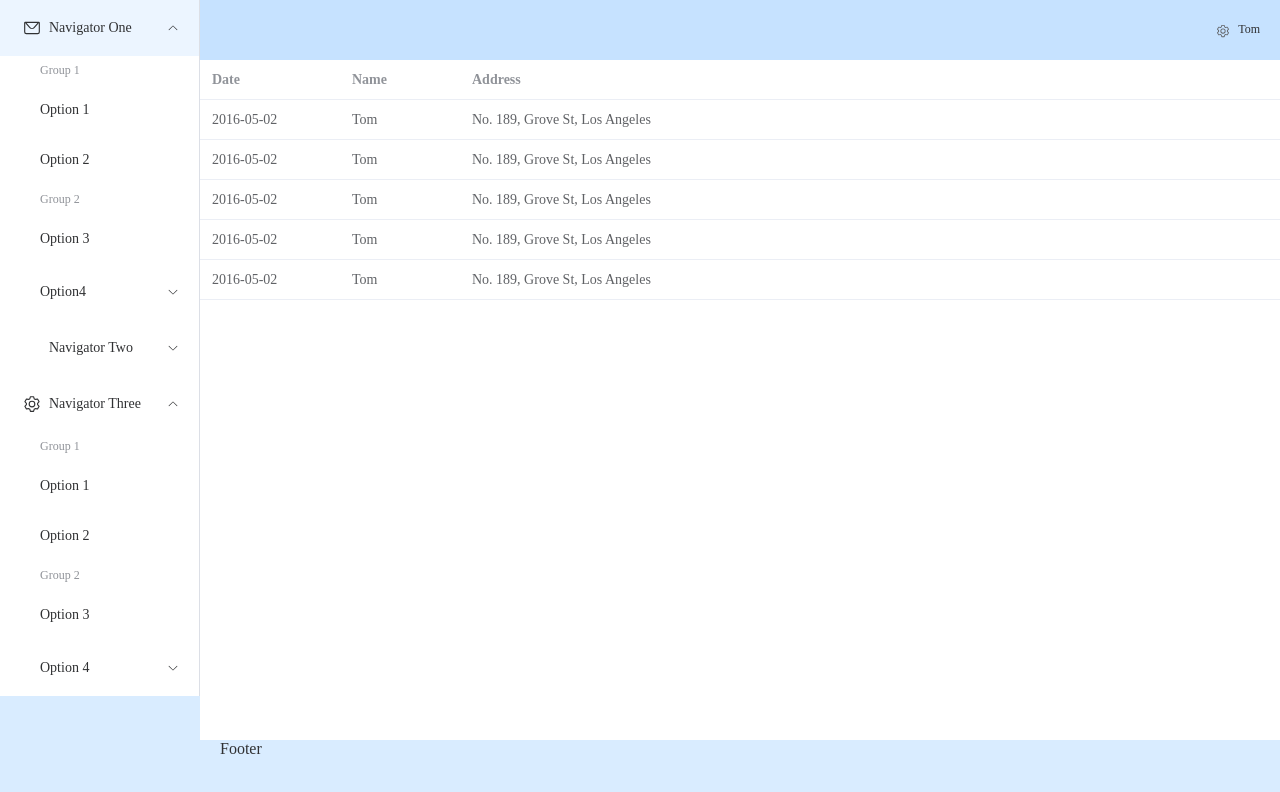
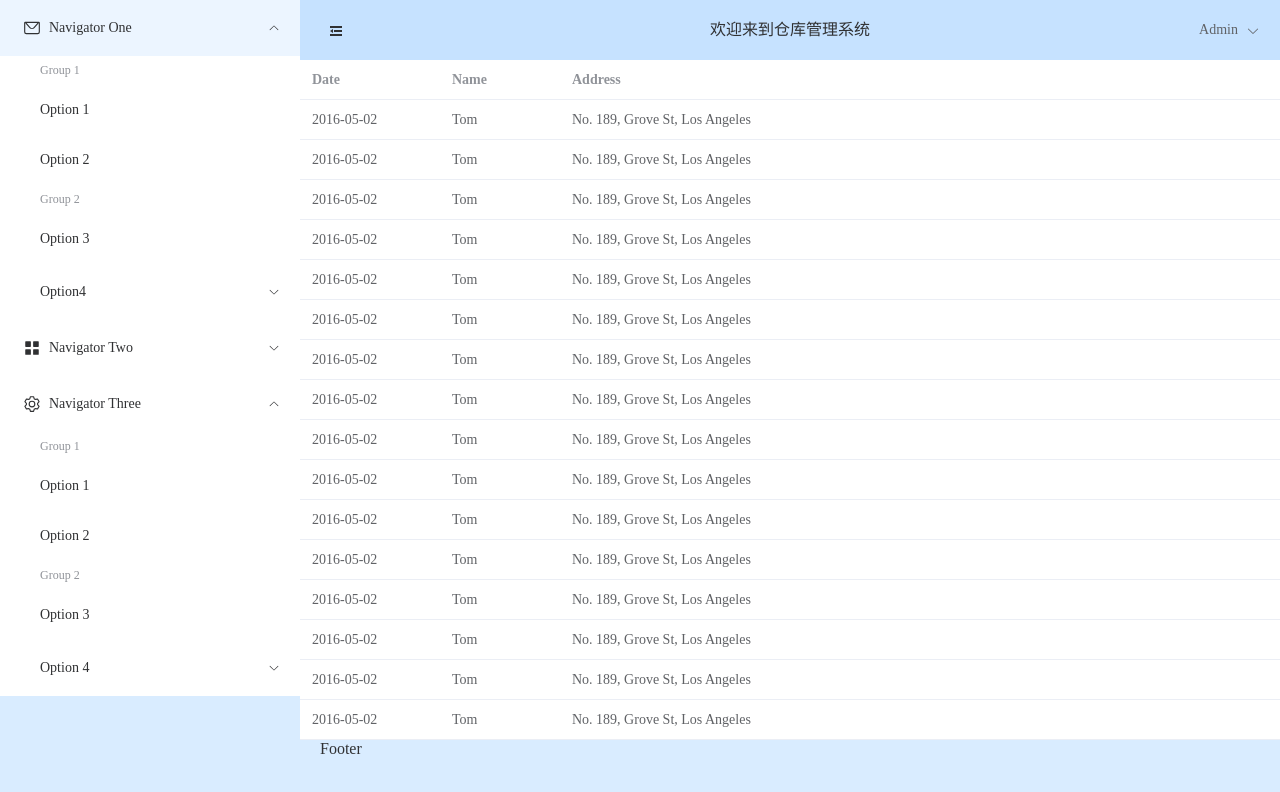
Before and after one commit to codicefun/codicefun-wms, a Vue app in the folder codicefun-wms-app/: page / in a window 1280 px wide. Shown: the top 792 px of the page. Built offline with nearby package versions, Linux system fonts and the light colour scheme.

Commit message:
Update header layout

```diff
--- a/codicefun-wms-app/src/layout/components/aside.vue
+++ b/codicefun-wms-app/src/layout/components/aside.vue
@@ -1,8 +1,9 @@
 <script setup lang="ts">
-import { Menu, Message, Setting } from '@element-plus/icons-vue'
+import { Menu as IconMenu, Message, Setting } from '@element-plus/icons-vue'
 </script>
 
 <template>
+  <el-aside>
     <el-scrollbar>
       <el-menu :default-openeds="['1', '3']">
         <el-sub-menu index="1">
@@ -28,7 +29,7 @@ import { Menu, Message, Setting } from '@element-plus/icons-vue'
         <el-sub-menu index="2">
           <template #title>
             <el-icon>
-            <menu />
+              <icon-menu />
             </el-icon>
             Navigator Two
           </template>
@@ -67,7 +68,16 @@ import { Menu, Message, Setting } from '@element-plus/icons-vue'
         </el-sub-menu>
       </el-menu>
     </el-scrollbar>
+  </el-aside>
 </template>
 
 <style scoped>
+.el-aside {
+  color: var(--el-text-color-primary);
+  background: var(--el-color-primary-light-8);
+}
+
+.el-menu {
+  border-right: none;
+}
 </style>
--- a/codicefun-wms-app/src/layout/components/footer.vue
+++ b/codicefun-wms-app/src/layout/components/footer.vue
@@ -1,10 +1,14 @@
-<script setup lang="ts">
-
-</script>
+<script setup lang="ts"></script>
 
 <template>
-  Footer
+  <el-footer>
+    Footer
+  </el-footer>
 </template>
 
 <style scoped>
+.el-footer {
+  color: var(--el-text-color-primary);
+  background-color: var(--el-color-primary-light-8);
+}
 </style>
--- a/codicefun-wms-app/src/layout/components/header.vue
+++ b/codicefun-wms-app/src/layout/components/header.vue
@@ -1,24 +1,68 @@
-<script setup lang="ts">
-import { Setting } from '@element-plus/icons-vue'
+<script lang="ts" setup>
+import { ArrowDown, Fold } from '@element-plus/icons-vue'
+
+const goUserCenter = () => {
+  console.log('user center')
+}
+
+const logout = () => {
+  console.log('logout')
+}
 </script>
 
 <template>
-  <div class="toolbar">
-    <el-dropdown>
-      <el-icon style="margin-right: 8px; margin-top: 1px">
-        <setting />
+  <el-header>
+    <el-row style="height: 100%">
+      <el-col :span="4" class="grid" style="justify-content: left">
+        <el-icon>
+          <fold />
         </el-icon>
+      </el-col>
+      <el-col :span="16" class="grid" style="justify-content: center">
+        欢迎来到仓库管理系统
+      </el-col>
+      <el-col :span="4" class="grid" style="justify-content: right">
+        <el-dropdown size="large">
+        <span class="el-dropdown-link">
+          Admin
+          <el-icon class="el-icon--right">
+            <arrow-down />
+          </el-icon>
+        </span>
           <template #dropdown>
             <el-dropdown-menu>
-          <el-dropdown-item>View</el-dropdown-item>
-          <el-dropdown-item>Add</el-dropdown-item>
-          <el-dropdown-item>Delete</el-dropdown-item>
+              <el-dropdown-item @click="goUserCenter">用户中心</el-dropdown-item>
+              <el-dropdown-item @click="logout">退出登录</el-dropdown-item>
             </el-dropdown-menu>
           </template>
         </el-dropdown>
-    <span>Tom</span>
-  </div>
+      </el-col>
+    </el-row>
+  </el-header>
 </template>
 
 <style scoped>
+.grid {
+  display: inline-flex;
+  align-items: center;
+  height: 100%;
+}
+
+.el-icon {
+  margin-top: 1px;
+  margin-left: 8px;
+}
+
+.el-header {
+  position: relative;
+  text-align: right;
+  color: var(--el-text-color-primary);
+  background-color: var(--el-color-primary-light-7);
+}
+
+.el-dropdown-link {
+  display: flex;
+  align-items: center;
+  cursor: pointer;
+}
 </style>
--- a/codicefun-wms-app/src/layout/components/main.vue
+++ b/codicefun-wms-app/src/layout/components/main.vue
@@ -7,10 +7,11 @@ const item = {
   address: 'No. 189, Grove St, Los Angeles'
 }
 
-const tableData = ref(Array.from({ length: 5 }).fill(item))
+const tableData = ref(Array.from({ length: 20 }).fill(item))
 </script>
 
 <template>
+  <el-main>
     <el-scrollbar>
       <el-table :data="tableData">
         <el-table-column label="Date" prop="date" width="140" />
@@ -18,7 +19,12 @@ const tableData = ref(Array.from({ length: 5 }).fill(item))
         <el-table-column label="Address" prop="address" />
       </el-table>
     </el-scrollbar>
+  </el-main>
 </template>
 
 <style scoped>
+.el-main {
+  padding: 0;
+  height: 100%;
+}
 </style>
--- a/codicefun-wms-app/src/layout/index.vue
+++ b/codicefun-wms-app/src/layout/index.vue
@@ -3,54 +3,19 @@ import { LayoutAside, LayoutFooter, LayoutHeader, LayoutMain } from './component
 </script>
 
 <template>
-  <el-container class="layout-container-demo" style="height: 100vh">
-    <el-aside width="200px">
-      <layout-aside />
-    </el-aside>
-    <el-container>
-      <el-header style="text-align: right; font-size: 12px">
-        <layout-header />
-      </el-header>
-      <el-main>
-        <layout-main />
-      </el-main>
-      <el-footer>
-        <layout-footer />
-      </el-footer>
+  <el-container class="layout">
+    <layout-aside />
+    <!-- vertical when nested with el-header or el-footer; horizontal otherwise -->
+    <el-container direction="vertical">
+      <layout-header />
+      <layout-main />
+      <layout-footer />
     </el-container>
   </el-container>
 </template>
 
 <style scoped>
-.layout-container-demo .el-header {
-  position: relative;
-  color: var(--el-text-color-primary);
-  background-color: var(--el-color-primary-light-7);
-}
-
-.layout-container-demo .el-aside {
-  color: var(--el-text-color-primary);
-  background: var(--el-color-primary-light-8);
-}
-
-.layout-container-demo .el-menu {
-  border-right: none;
-}
-
-.layout-container-demo .el-main {
-  padding: 0;
-}
-
-.layout-container-demo .toolbar {
-  right: 20px;
-  display: inline-flex;
-  align-items: center;
-  justify-content: center;
-  height: 100%;
-}
-
-.layout-container-demo .el-footer {
-  color: var(--el-text-color-primary);
-  background-color: var(--el-color-primary-light-8);
+.layout {
+  height: 100vh;
 }
 </style>
```
Lines whose indentation alone changed are shown as unchanged.
